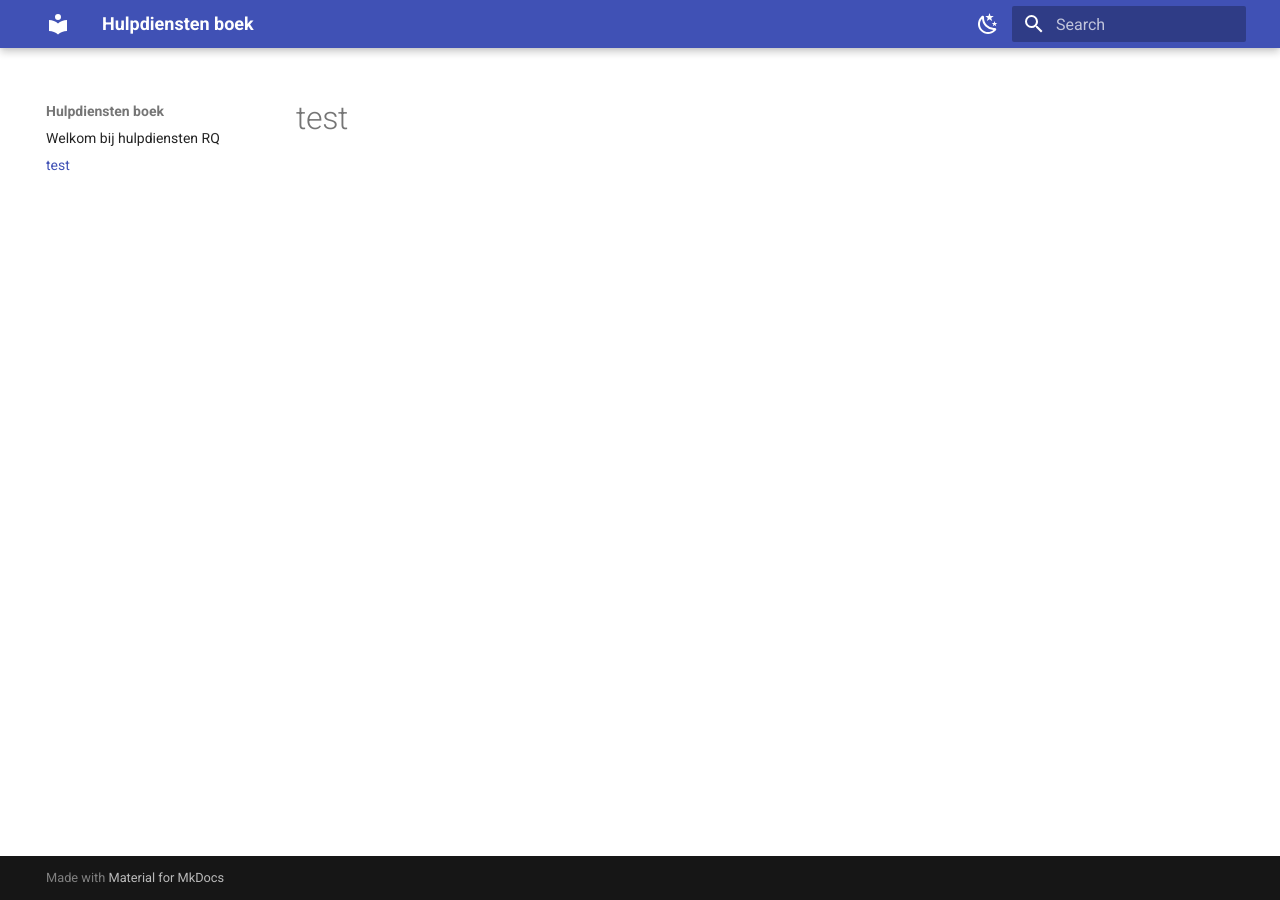
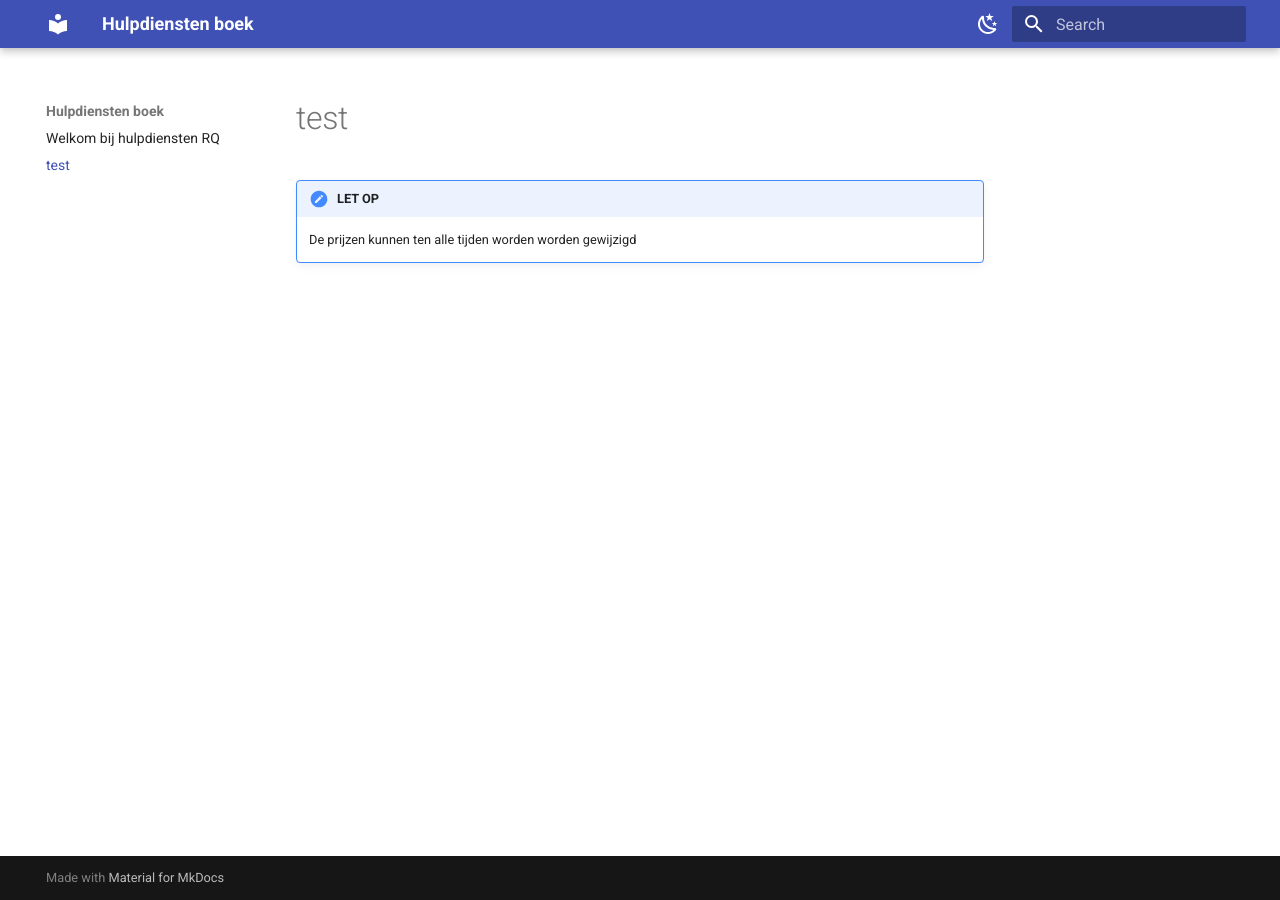
Before and after one commit to rqniels/Hulpdienstenboek, an MkDocs documentation site: the page built from docs/rangen.md, in a window 1280 px wide. Built offline with MkDocs 1.6.1 and Material for MkDocs 9.7.7, drawn with Linux system fonts in a browser that asks for light colours.

Commit message:
Update rangen.md

```diff
--- a/docs/rangen.md
+++ b/docs/rangen.md
@@ -1 +1,3 @@
 # test
+!!! attention "LET OP"
+    De prijzen kunnen ten alle tijden worden worden gewijzigd
```
